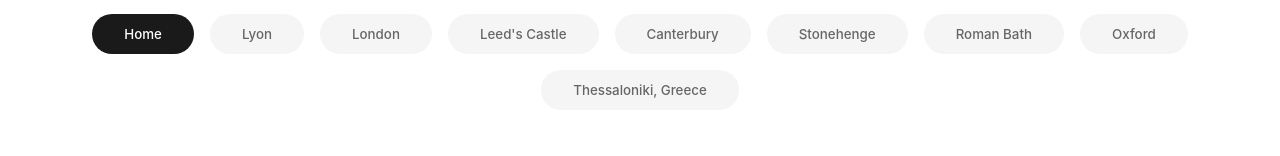
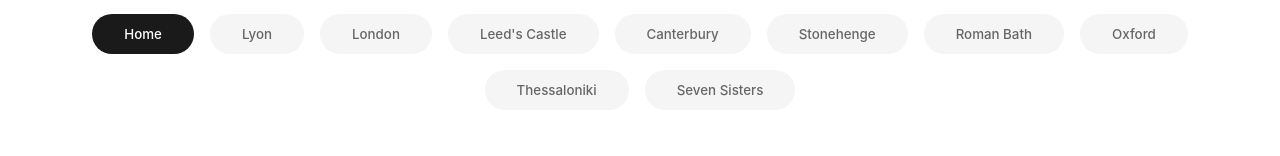
Before and after one commit to codychun/codychun.github.io, a React (Vite) app: page /photography in a window 1280 px wide. Shown: the part 207-363 px from the top of the page. Built offline with nearby package versions, Linux system fonts and the light colour scheme; grey boxes are pictures that could not be loaded.

Commit message:
Seven Sisters Gallery

```diff
--- a/src/data/galleries.js
+++ b/src/data/galleries.js
@@ -403,7 +403,7 @@ export const galleries = {
     ]
   },
   thessaloniki: {
-    name: 'Thessaloniki, Greece',
+    name: 'Thessaloniki',
     description: 'Weekend in Greece with the boys',
     photos: [
       {
@@ -515,5 +515,65 @@ export const galleries = {
         caption: 'Sunset on the sea before getting asked if we know BTS, and getting some fire crepes and loukoumades.'
       }
     ]
+  },
+  seven_sisters:{
+    name: 'Seven Sisters',
+    description: 'Hiking the chalk cliffs of Seven Sisters on the English Channel.',
+    photos: [
+      {
+        id: 1,
+        url: '/photos/seven_sisters/cliffs_1.JPG',
+        alt: 'Cliffs Start',
+        caption: 'Seven Sisters in South Downs National Park. The chalk cliffs are stark against the gray ocean and green grass.'
+      },
+      {
+        id: 2,
+        url: '/photos/seven_sisters/cliffs_2.JPG',
+        alt: 'Cliffs End',
+        caption: 'Cliffs from the visitor center near East Dean, going up to the lighthouse.'
+      },
+      {
+        id: 3,
+        url: '/photos/seven_sisters/cliffs_3.JPG',
+        alt: 'Cliffs End',
+        caption: 'We got drenched from the rain and wind pelting us from the ocean.'
+      },
+      {
+        id: 4,
+        url: '/photos/seven_sisters/rolling.JPG',
+        alt: 'Rolling Hills',
+        caption: 'There are seven hills that we climbed up and down along the cliffs. That\'s where the name comes from!'
+      },
+      {
+        id: 5,
+        url: '/photos/seven_sisters/visitor.JPG',
+        alt: 'Visitor Center',
+        caption: 'Visitor center near East Dean. Took the bus to Cuckmere river, and walked back 30 minutes from here to East Dean bus.'
+      },
+      {
+        id: 6,
+        url: '/photos/seven_sisters/lighthouse_1.JPG',
+        alt: 'Lighthouse Boys',
+        caption: 'The boys: Michael Morales, JR, Henry, and Dao Wei (not pictured).'
+      },
+      {
+        id: 7,
+        url: '/photos/seven_sisters/lighthouse_2.JPG',
+        alt: 'Lighthouse Hikers',
+        caption: 'The wind was so strong. We all got soaked and had to walk back wet and cold.'
+      },
+      {
+        id: 8,
+        url: '/photos/seven_sisters/sheep_1.JPG',
+        alt: 'Sheep On Cliff',
+        caption: 'Sheep got out of the fence. They were chilling near the cliff.'
+      },
+      {
+        id: 9,
+        url: '/photos/seven_sisters/sheep_2.JPG',
+        alt: 'Sheep on Cliff',
+        caption: 'Oh, to be a sheep, munching grass.'
+      }
+    ]
   }
 }
```
